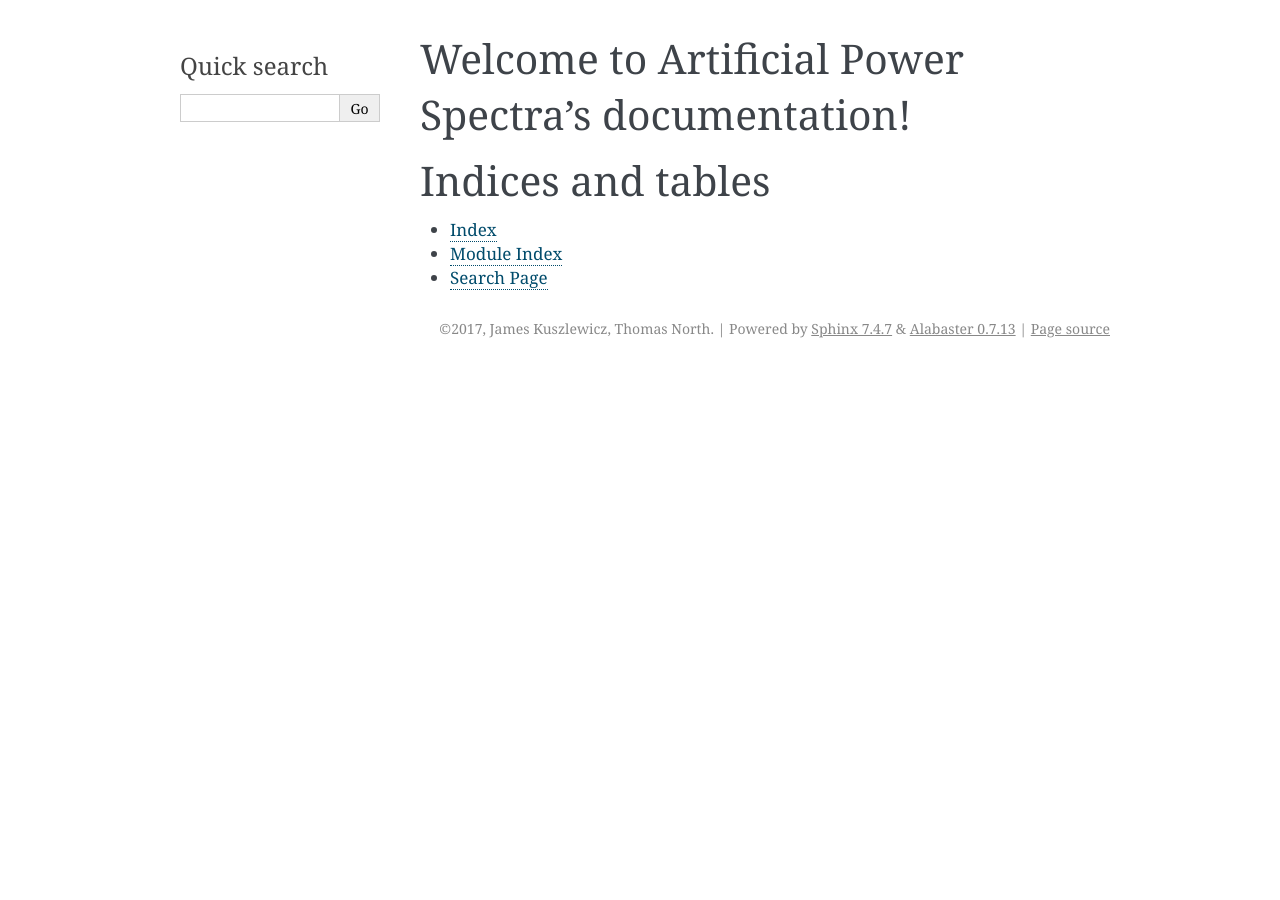
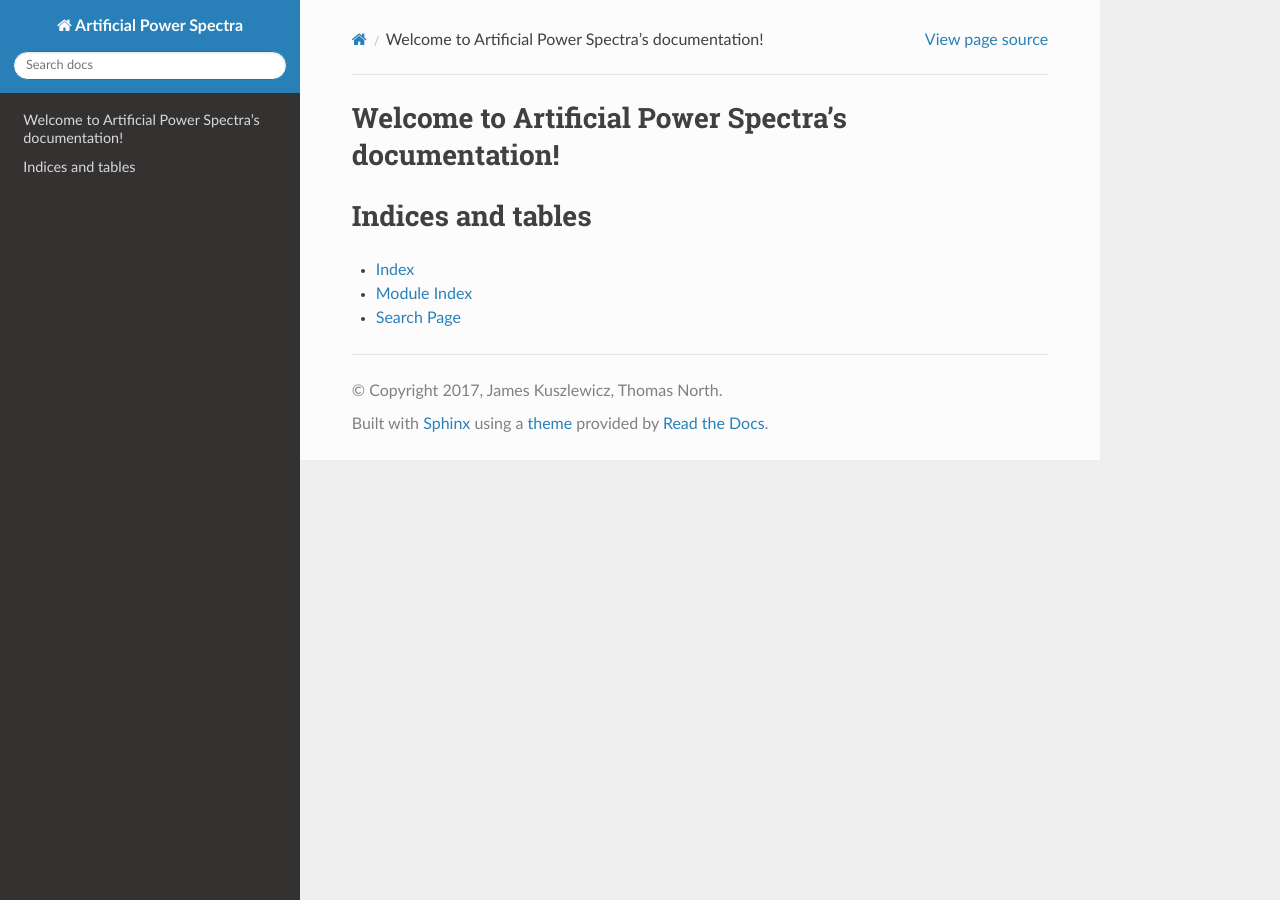
Before and after one commit to jsk389/Artificial-red-giant-power-spectra, a Sphinx documentation site: the page built from docs/index.rst, in a window 1280 px wide. Built offline with Sphinx 7.4.7 and the Read the Docs theme 2.0.0, drawn with Linux system fonts in a browser that asks for light colours.

Commit message:
Updating docs

```diff
--- a/docs/conf.py
+++ b/docs/conf.py
@@ -20,7 +20,7 @@
 # import os
 # import sys
 # sys.path.insert(0, os.path.abspath('.'))
-
+import sphinx_rtd_theme
 
 # -- General configuration ------------------------------------------------
 
@@ -83,8 +83,8 @@ todo_include_todos = False
 # The theme to use for HTML and HTML Help pages.  See the documentation for
 # a list of builtin themes.
 #
-html_theme = 'alabaster'
-
+html_theme = "sphinx_rtd_theme" #'alabaster'
+html_theme_path = [sphinx_rtd_theme.get_html_theme_path()]
 # Theme options are theme-specific and customize the look and feel of a theme
 # further.  For a list of options available for each theme, see the
 # documentation.
```
Also changed, not shown: 18 other files.
